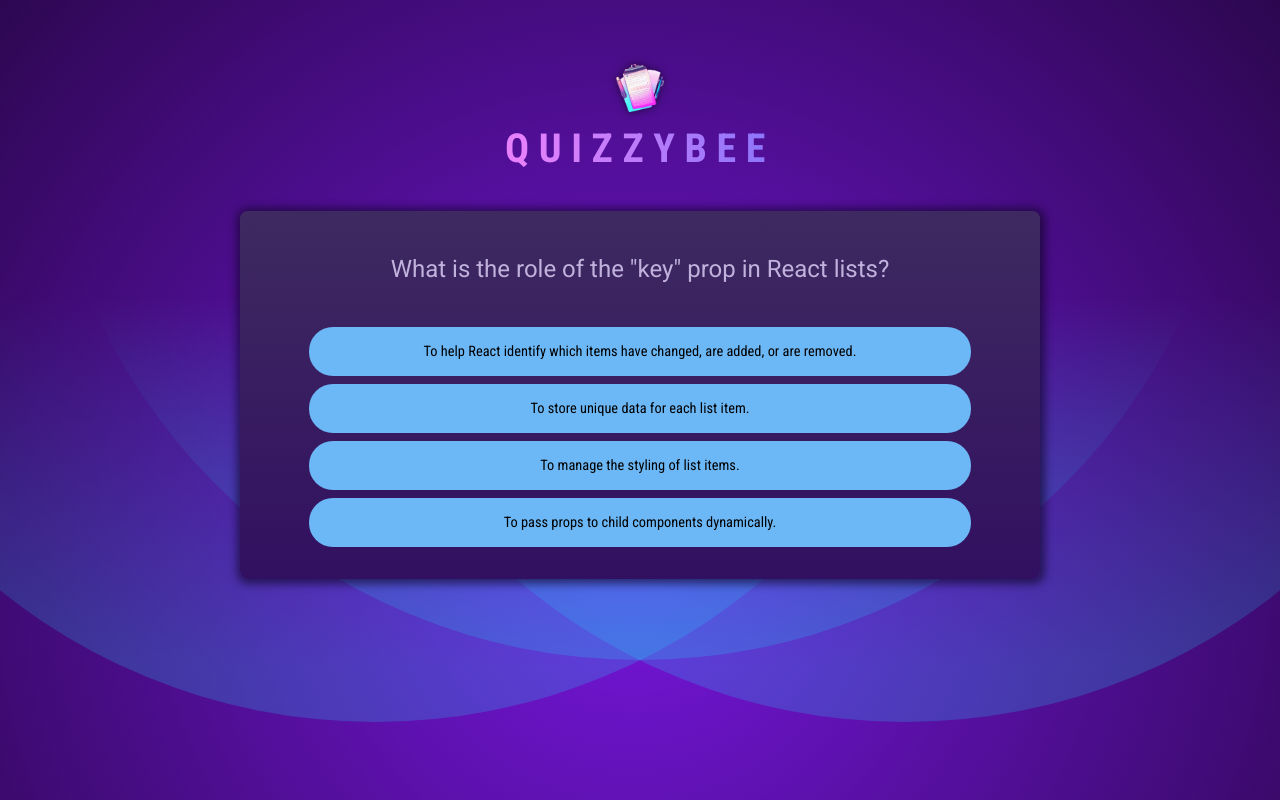
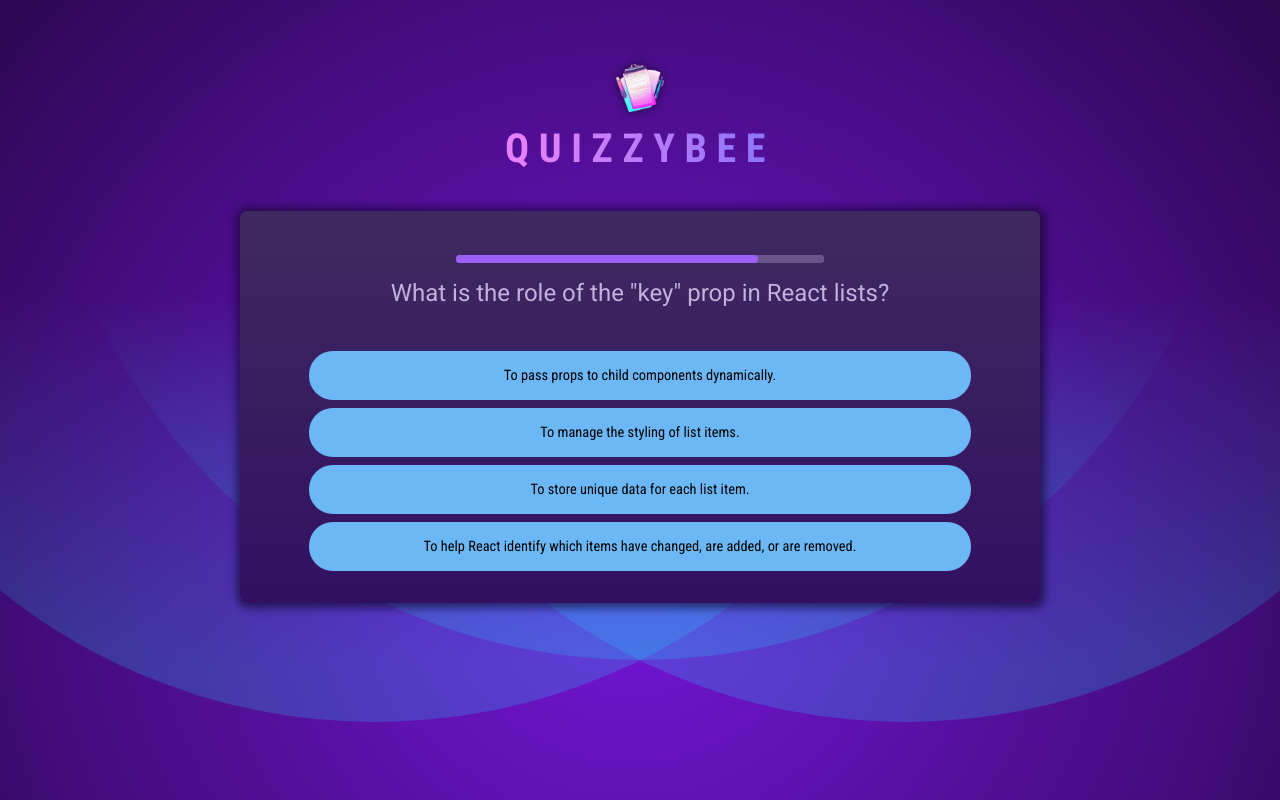
Before and after one commit to seetaramoruganti/QuizzyBee, a React (Vite) app: page / in a window 1280 px wide. Built offline with nearby package versions, Linux system fonts and the light colour scheme.

Commit message:
added progress bar to all questions with no abnormal functionalities

```diff
--- /dev/null
+++ b/src/components/QuestionTimer.jsx
@@ -0,0 +1,32 @@
+import { useState, useEffect } from "react";
+
+export default function QuestionTimer({ timeout, onTimeout }) {
+  const [remainingTime, setRemainingTime] = useState(timeout);
+
+  useEffect(() => {
+    console.log("SETTING TIMEOUT");
+    const timer = setTimeout(onTimeout, timeout);
+    return () => {
+      clearTimeout(timer);
+    };
+  }, [timeout, onTimeout]);
+
+  //   useEffect(() => {
+  //     // This interval is being executed twice recognized with progress bar completing too fast i.e.. 5 sec where choosen was 10 sec because strictmode is running which executes any component twice which shoes a bug
+  //     console.log("SETTING INTERVAL");
+  //     setInterval(() => {          Because we are not cleaning up the timer
+  //       setRemainingTime((prevRemainingTime) => prevRemainingTime - 100);
+  //     }, 100);
+  //   }, []);
+
+  useEffect(() => {
+    console.log("SETTING INTERVAL");
+    const interval = setInterval(() => {
+      setRemainingTime((prevRemainingTime) => prevRemainingTime - 100);
+    }, 100);
+    return () => {
+      clearInterval(interval);
+    };
+  }, []);
+  return <progress id="question-time" max={timeout} value={remainingTime} />;
+}
--- a/src/components/Quiz.jsx
+++ b/src/components/Quiz.jsx
@@ -1,23 +1,52 @@
-import { useState } from "react";
+import { useState, useCallback } from "react";
+
 import QUESTIONS from "../questions.js";
+import QuestionTimer from "./QuestionTimer.jsx";
+import quizCompleteImg from "../assets/quiz-complete.png";
 
 export default function Quiz() {
   const [userAnswers, setUserAnswers] = useState([]);
 
   const activeQuestionIndex = userAnswers.length;
+  const quizIsComplete = activeQuestionIndex === QUESTIONS.length;
 
-  function handleSelectAnswer(selectedAnswer) {
+  const handleSelectAnswer = useCallback(function handleSelectAnswer(
+    selectedAnswer
+  ) {
     setUserAnswers((prevUserAnswers) => {
-      //   console.log(prevUserAnswers);
       return [...prevUserAnswers, selectedAnswer];
     });
+  },
+  []);
+
+  const handleSkipAnswer = useCallback(
+    () => handleSelectAnswer(null),
+    [handleSelectAnswer]
+  );
+
+  if (quizIsComplete) {
+    return (
+      <div id="summary">
+        <img src={quizCompleteImg} alt="Trophy icon" />
+        <h2>Quiz Completed!</h2>
+      </div>
+    );
   }
+
+  const shuffledAnswers = [...QUESTIONS[activeQuestionIndex].answers];
+  shuffledAnswers.sort(() => Math.random() - 0.5);
+
   return (
     <div id="quiz">
       <div id="question">
+        <QuestionTimer
+          key={activeQuestionIndex} //keys are not only used for components/elements carrying list items it can also be used to un-mount and mount a component when some value changes. using key here un-mounts the timer from old component and mounts to new componenet instance(new Question )
+          timeout={30000}
+          onTimeout={handleSkipAnswer}
+        />
         <h2>{QUESTIONS[activeQuestionIndex].text}</h2>
         <ul id="answers">
-          {QUESTIONS[activeQuestionIndex].answers.map((answer) => (
+          {shuffledAnswers.map((answer) => (
             <li key={answer} className="answer">
               <button onClick={() => handleSelectAnswer(answer)}>
                 {answer}
```
Also changed, not shown: 1 other file (tests, documents, lock files or other folders).
